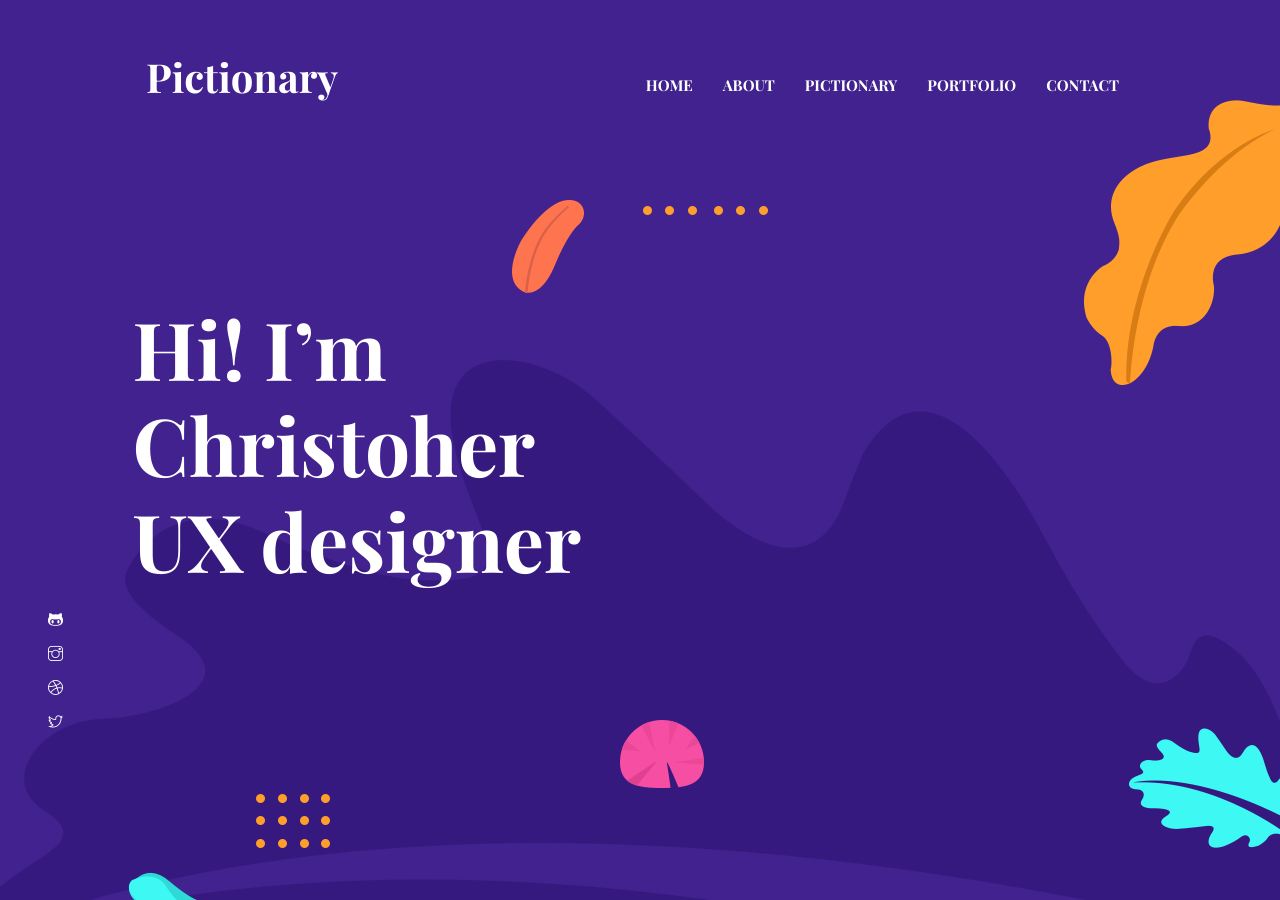
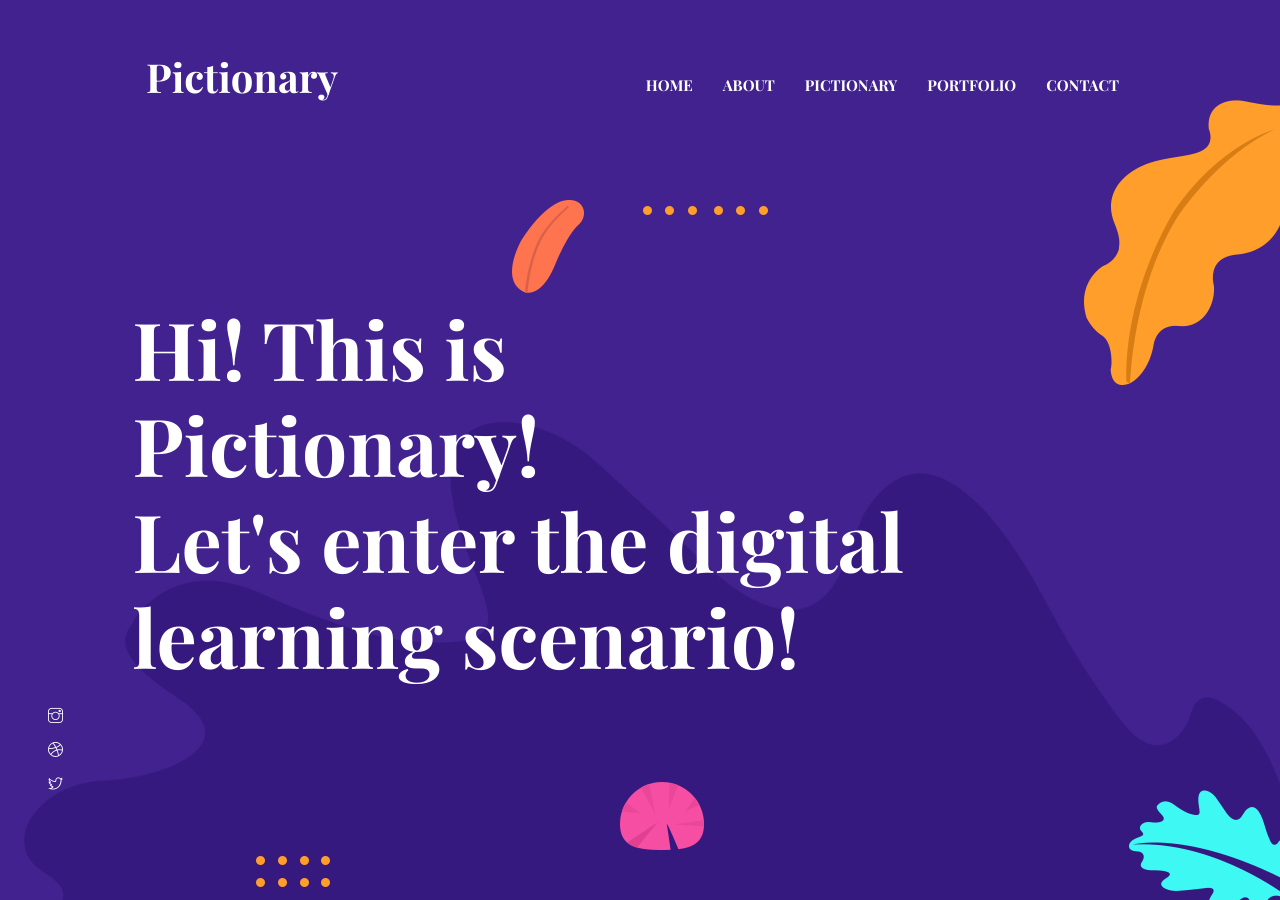
Before and after one commit to a1g5/a1g5.github.io, a Jekyll site: the page built from index.html, in a window 1280 px wide and 900 px high. Built offline with Jekyll 4.4.1, drawn with Linux system fonts in a browser that asks for light colours.

Commit message:
Update settings.yml

```diff
--- a/_data/settings.yml
+++ b/_data/settings.yml
@@ -36,10 +36,10 @@ disqus-identifier: # Add your shortname for Disqus Comment. For example mr-brown
 # Hero Section
 
 hero:
-  hero-title: Hi! I’m <br> Christoher <br> UX designer
+  hero-title: Hi! This is <br> Pictionary! <br> Let's enter the digital learning scenario!
 
 social:
-  - { icon: "ti-github", link: "#" }
+  - { icon: "ti-GitHub", link: "https://github.com/" }
   - { icon: "ti-instagram", link: "#" }
   - { icon: "ti-dribbble", link: "#" }
   - { icon: "ti-twitter", link: "#" }
```
